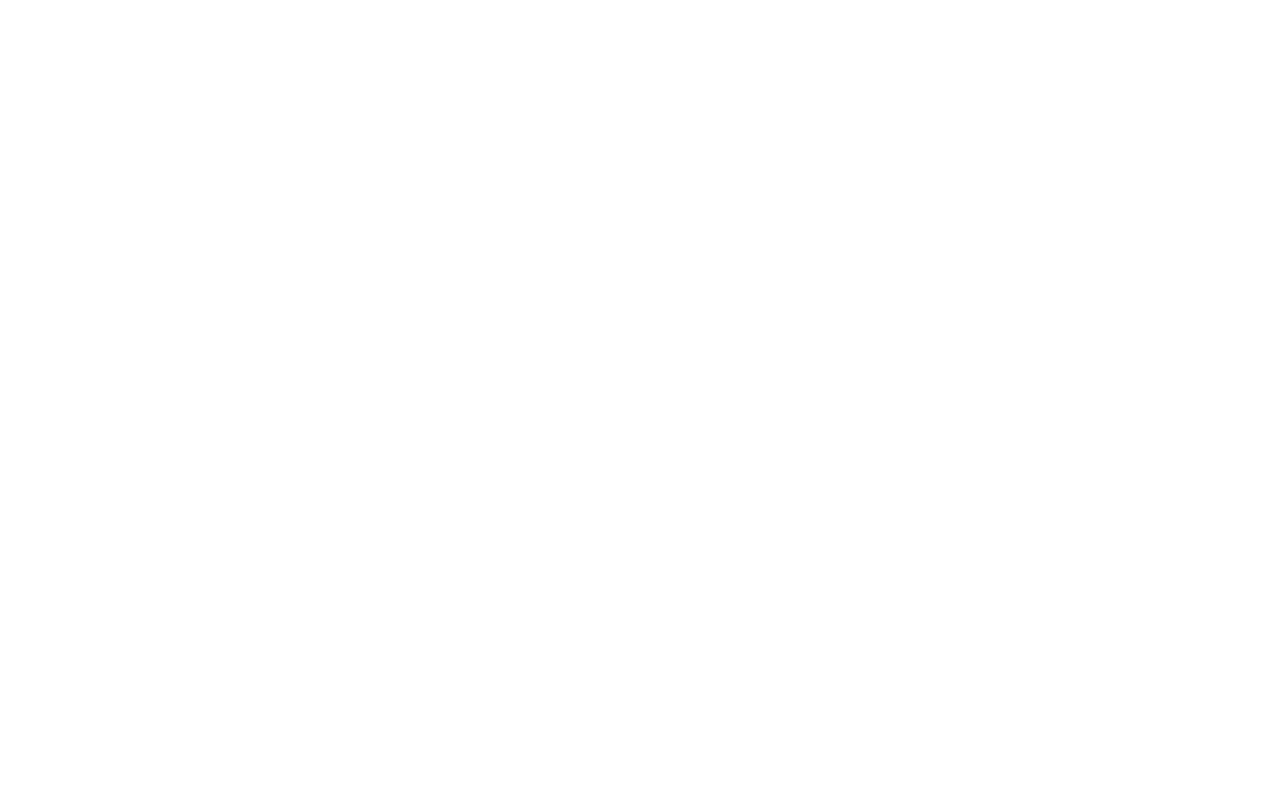
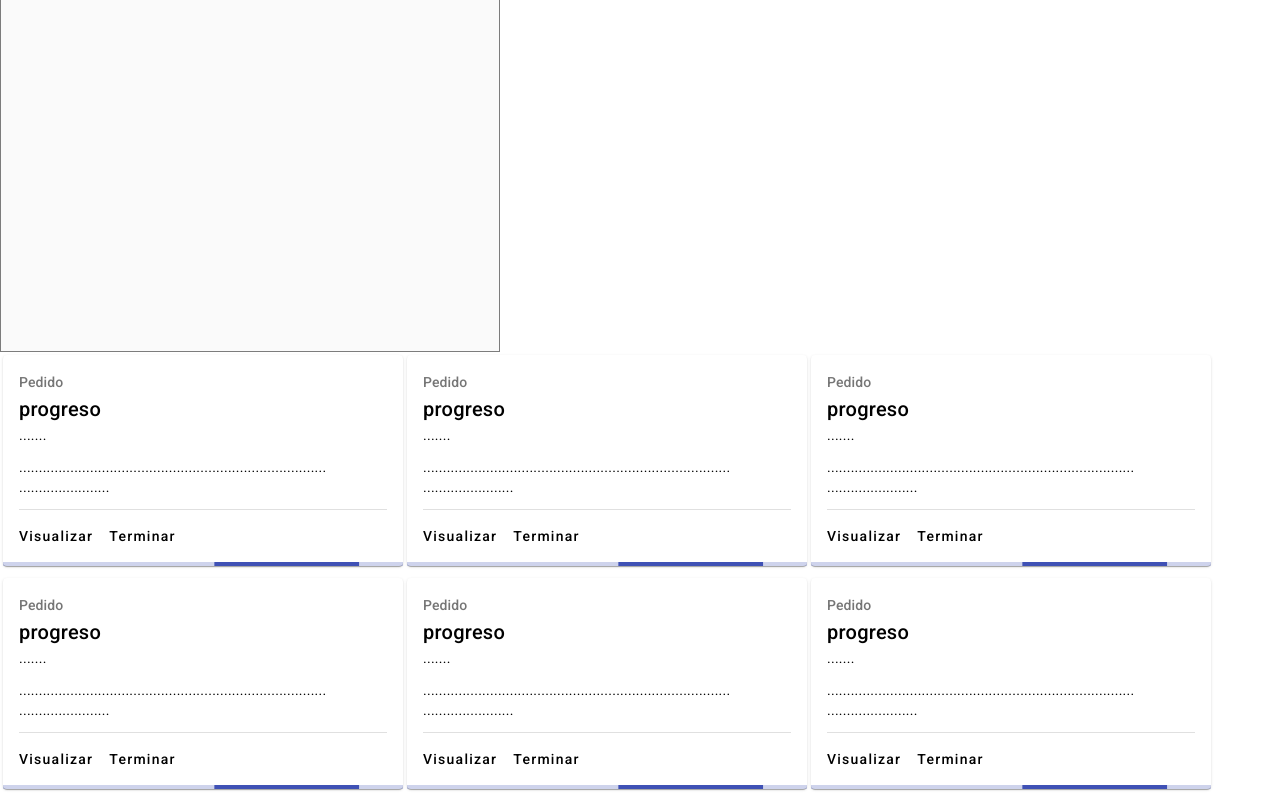
Before and after one commit to Urrix/ScrumRestaurante, an Angular app: page / in a window 1280 px wide. Shown: the part 448-1248 px from the top of the page. Before the commit the page ends 800 px from the top, so only its background shows below. Built offline with nearby package versions, Linux system fonts and the light colour scheme.

Commit message:
New cards

```diff
--- a/src/app/app.component.css
+++ b/src/app/app.component.css
@@ -2,6 +2,8 @@
     width: 500px;
     height: 300px;
     border: 1px solid rgba(0, 0, 0, 0.5);
+    height: 100vh; /* Make the container take up the full view height */
+    position: relative;
   }
 
   .example-sidenav-content {
@@ -12,5 +14,39 @@
   }
 
   .example-sidenav {
-    padding: 20px;
+    width: 250px;
+    height: 100%;
+    position: fixed;
+    top: 0;
+    left: 0;
   }
+
+  .example-card {
+    max-width: 400px;
+    margin-bottom: 8px;
+  }
+  .demo-table {
+    width: 100%;
+  }
+
+  .mat-column-demo-position {
+    width: 32px;
+    border-right: 1px solid currentColor;
+    padding-right: 24px;
+    text-align: center;
+  }
+
+  .mat-column-demo-name {
+    padding-left: 16px;
+    font-size: 20px;
+  }
+
+  .mat-column-demo-weight {
+    font-style: italic;
+  }
+
+  .mat-column-demo-symbol {
+    width: 32px;
+    text-align: center;
+    font-weight: bold;
+  }
--- a/src/app/app.component.html
+++ b/src/app/app.component.html
@@ -1,8 +1,57 @@
 <mat-drawer-container class="example-container" autosize>
   <mat-drawer #drawer class="example-sidenav" mode="side">
-    <p>Auto-resizing sidenav</p>
+    <p>Abra para info</p>
     @if (showFiller) {
-      <p>Lorem, ipsum dolor sit amet consectetur.</p>
+      <mat-card class="example-card">
+        <mat-card-header>
+          <mat-card-title-group>
+            <mat-card-title>Shiba Inu</mat-card-title>
+            <mat-card-subtitle>Medium</mat-card-subtitle>
+            <img mat-card-md-image src="https://material.angular.io/assets/img/examples/shiba2.jpg"  alt="Image of a Shiba Inu">
+          </mat-card-title-group>
+        </mat-card-header>
+        <mat-card-content>
+          {{longText}}
+        </mat-card-content>
+      </mat-card>
+
+      <mat-card class="example-card">
+        <mat-card-header>
+          <mat-card-title-group>
+            <mat-card-title>Shiba Inu</mat-card-title>
+            <mat-card-subtitle>Medium</mat-card-subtitle>
+            <img mat-card-md-image src="https://material.angular.io/assets/img/examples/shiba2.jpg"  alt="Image of a Shiba Inu">
+          </mat-card-title-group>
+        </mat-card-header>
+        <mat-card-content>
+          {{longText}}
+        </mat-card-content>
+      </mat-card>
+
+      <mat-card class="example-card">
+        <mat-card-header>
+          <mat-card-title-group>
+            <mat-card-title>Shiba Inu</mat-card-title>
+            <mat-card-subtitle>Medium</mat-card-subtitle>
+            <img mat-card-md-image src="https://material.angular.io/assets/img/examples/shiba2.jpg"  alt="Image of a Shiba Inu">
+          </mat-card-title-group>
+        </mat-card-header>
+        <mat-card-content>
+          {{longText}}
+        </mat-card-content>
+      </mat-card>
+      <mat-card class="example-card">
+        <mat-card-header>
+          <mat-card-title-group>
+            <mat-card-title>Shiba Inu</mat-card-title>
+            <mat-card-subtitle>Medium</mat-card-subtitle>
+            <img mat-card-md-image src="https://material.angular.io/assets/img/examples/shiba2.jpg"  alt="Image of a Shiba Inu">
+          </mat-card-title-group>
+        </mat-card-header>
+        <mat-card-content>
+          {{longText}}
+        </mat-card-content>
+      </mat-card>
     }
     <button (click)="showFiller = !showFiller" mat-raised-button>
       Toggle extra text
@@ -11,8 +60,146 @@
 
   <div class="example-sidenav-content">
     <button type="button" mat-button (click)="drawer.toggle()">
-      Toggle sidenav
+      Menu
     </button>
   </div>
 
 </mat-drawer-container>
+
+<table class="default">
+
+  <tr>
+
+    <td>
+      <mat-card class="example-card">
+        <mat-card-header>
+          <mat-card-subtitle>Pedido</mat-card-subtitle>
+          <mat-card-title>progreso</mat-card-title>
+        </mat-card-header>
+        <mat-card-content>
+          <p>.......</p>
+          <p>{{ longText }}</p>
+          <mat-divider></mat-divider>
+        </mat-card-content>
+        <mat-card-actions>
+          <button mat-button>Visualizar</button>
+          <button mat-button>Terminar</button>
+        </mat-card-actions>
+        <mat-card-footer>
+          <mat-progress-bar mode="indeterminate"></mat-progress-bar>
+        </mat-card-footer>
+      </mat-card>
+  </td>
+
+    <td>
+      <mat-card class="example-card">
+        <mat-card-header>
+          <mat-card-subtitle>Pedido</mat-card-subtitle>
+          <mat-card-title>progreso</mat-card-title>
+        </mat-card-header>
+        <mat-card-content>
+          <p>.......</p>
+          <p>{{ longText }}</p>
+          <mat-divider></mat-divider>
+        </mat-card-content>
+        <mat-card-actions>
+          <button mat-button>Visualizar</button>
+          <button mat-button>Terminar</button>
+        </mat-card-actions>
+        <mat-card-footer>
+          <mat-progress-bar mode="indeterminate"></mat-progress-bar>
+        </mat-card-footer>
+      </mat-card>
+  </td>
+
+    <td>
+      <mat-card class="example-card">
+        <mat-card-header>
+          <mat-card-subtitle>Pedido</mat-card-subtitle>
+          <mat-card-title>progreso</mat-card-title>
+        </mat-card-header>
+        <mat-card-content>
+          <p>.......</p>
+          <p>{{ longText }}</p>
+          <mat-divider></mat-divider>
+        </mat-card-content>
+        <mat-card-actions>
+          <button mat-button>Visualizar</button>
+          <button mat-button>Terminar</button>
+        </mat-card-actions>
+        <mat-card-footer>
+          <mat-progress-bar mode="indeterminate"></mat-progress-bar>
+        </mat-card-footer>
+      </mat-card>
+  </td>
+
+  </tr>
+
+  <tr>
+
+    <td>
+      <mat-card class="example-card">
+      <mat-card-header>
+        <mat-card-subtitle>Pedido</mat-card-subtitle>
+        <mat-card-title>progreso</mat-card-title>
+      </mat-card-header>
+      <mat-card-content>
+        <p>.......</p>
+        <p>{{ longText }}</p>
+        <mat-divider></mat-divider>
+      </mat-card-content>
+      <mat-card-actions>
+        <button mat-button>Visualizar</button>
+        <button mat-button>Terminar</button>
+      </mat-card-actions>
+      <mat-card-footer>
+        <mat-progress-bar mode="indeterminate"></mat-progress-bar>
+      </mat-card-footer>
+    </mat-card>
+  </td>
+
+    <td>
+      <mat-card class="example-card">
+      <mat-card-header>
+        <mat-card-subtitle>Pedido</mat-card-subtitle>
+        <mat-card-title>progreso</mat-card-title>
+      </mat-card-header>
+      <mat-card-content>
+        <p>.......</p>
+        <p>{{ longText }}</p>
+        <mat-divider></mat-divider>
+      </mat-card-content>
+      <mat-card-actions>
+        <button mat-button>Visualizar</button>
+        <button mat-button>Terminar</button>
+      </mat-card-actions>
+      <mat-card-footer>
+        <mat-progress-bar mode="indeterminate"></mat-progress-bar>
+      </mat-card-footer>
+    </mat-card>
+  </td>
+
+    <td>
+      <mat-card class="example-card">
+        <mat-card-header>
+          <mat-card-subtitle>Pedido</mat-card-subtitle>
+          <mat-card-title>progreso</mat-card-title>
+        </mat-card-header>
+        <mat-card-content>
+          <p>.......</p>
+          <p>{{ longText }}</p>
+          <mat-divider></mat-divider>
+        </mat-card-content>
+        <mat-card-actions>
+          <button mat-button>Visualizar</button>
+          <button mat-button>Terminar</button>
+        </mat-card-actions>
+        <mat-card-footer>
+          <mat-progress-bar mode="indeterminate"></mat-progress-bar>
+        </mat-card-footer>
+      </mat-card>
+    </td>
+
+  </tr>
+
+</table>
--- a/src/app/app.component.ts
+++ b/src/app/app.component.ts
@@ -2,15 +2,38 @@
 import { RouterOutlet } from '@angular/router';
 import {MatButtonModule} from '@angular/material/button';
 import {MatSidenavModule} from '@angular/material/sidenav';
+import {MatCardModule} from '@angular/material/card';
+import { ViewChild, ElementRef, AfterViewInit } from '@angular/core';
+import {MatProgressBarModule} from '@angular/material/progress-bar';
+import {MatDividerModule} from '@angular/material/divider';
+
+
 
 @Component({
   selector: 'app-root',
   standalone: true,
-  imports: [RouterOutlet,MatSidenavModule, MatButtonModule],
+  imports: [RouterOutlet,MatSidenavModule, MatButtonModule,MatCardModule,MatDividerModule, MatButtonModule, MatProgressBarModule],
   templateUrl: './app.component.html',
   styleUrl: './app.component.css'
 })
 export class AppComponent {
+  @ViewChild('drawer') drawer!: ElementRef<HTMLElement>;
   title = 'ScrumRestaurante';
-  showFiller = false;
+  longText = `..............................................................................
+  .......................`;
+  showFiller: boolean = false;
+
+  toggleExtraText() {
+    this.showFiller = !this.showFiller;
+    if (this.showFiller) {
+      // Adjust the sidenav's width when the extra text is shown
+      const sidenavElement = this.drawer.nativeElement;
+      sidenavElement.style.width = '400px';
+    } else {
+      // Reset the sidenav's width when the extra text is hidden
+      // Set the width to the original value (250px)
+      const sidenavElement = this.drawer.nativeElement;
+      sidenavElement.style.width = '250px';
+    }
+  }
 }
```
